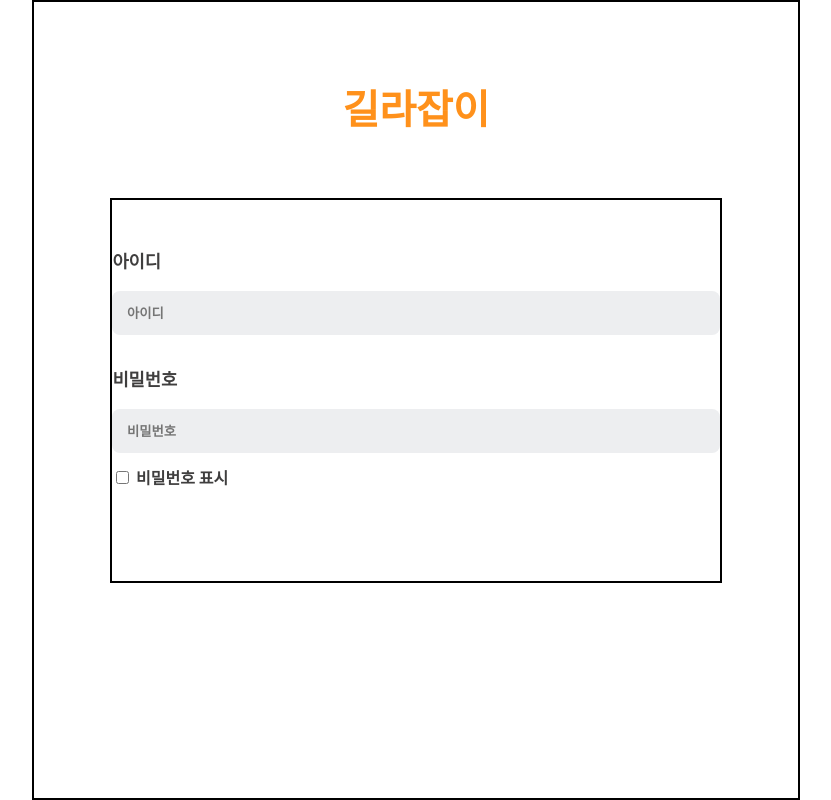
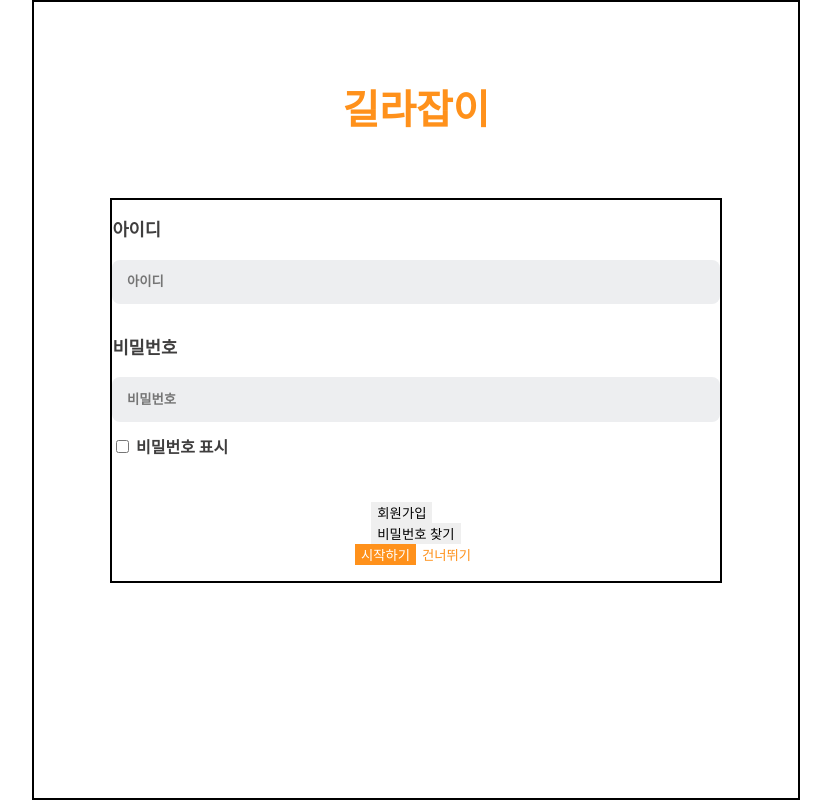
Before and after one commit to Team-Columbus/Gillajabi-FE, a React (Create React App) app in the folder gillajabi/: page /login in a window 1280 px wide. Shown: the whole page, without its empty margins (224-1055 px from the left). Built offline with nearby package versions, Linux system fonts and the light colour scheme.

Commit message:
:sparkles: LoginformButton 컴포넌트 추가
- 로그인 페이지의 button 부분에 해당하는 컴포넌트
- 회원가입, 비밀번호 찾기, 시작하기, 건너뛰기 버튼 생성
- 버튼 스타일은 default, Large_Orange, Large_White
- 버튼 기능은 이후 추가 예정

```diff
--- a/gillajabi/src/pages/Login/Login.jsx
+++ b/gillajabi/src/pages/Login/Login.jsx
@@ -1,4 +1,5 @@
 import React from 'react';
+import LoginformButton from './components/LoginformButton';
 import LoginformInput from './components/LoginformInput';
 import '../../styles/pages/Login.css';
 
@@ -8,6 +9,7 @@ const Login = () => {
       <h2>길라잡이</h2>
       <form className='login-form'>
         <LoginformInput/>
+        <LoginformButton/>
       </form>
     </div>
   );
--- /dev/null
+++ b/gillajabi/src/pages/Login/components/LoginformButton.jsx
@@ -0,0 +1,28 @@
+import React from 'react';
+import Button from '../../../components/Button';
+
+const LoginformButton = () => {
+  return (
+    <>
+      <div className='login-optionbtn'>
+        <Button>
+          회원가입
+        </Button>
+        <div className='login-vline'></div>
+        <Button>
+          비밀번호 찾기
+        </Button>
+      </div>
+      <div className='login-startbtn'>
+        <Button styleType = {'Large_Orange'}>
+          시작하기
+        </Button>
+        <Button styleType = {'Large_White'}>
+          건너뛰기
+        </Button>
+      </div>
+    </>
+  );
+};
+
+export default LoginformButton;
```
